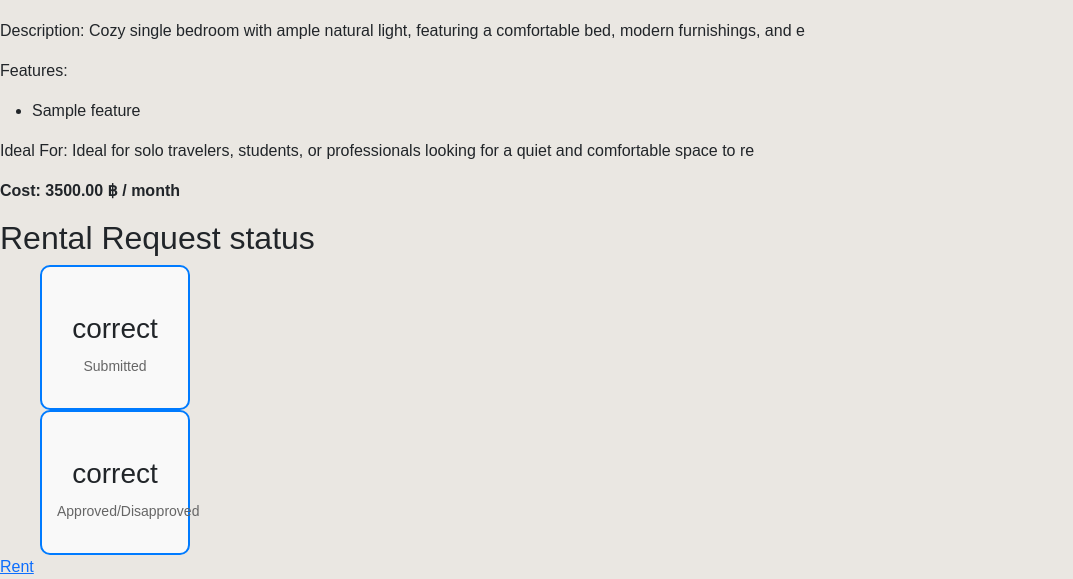
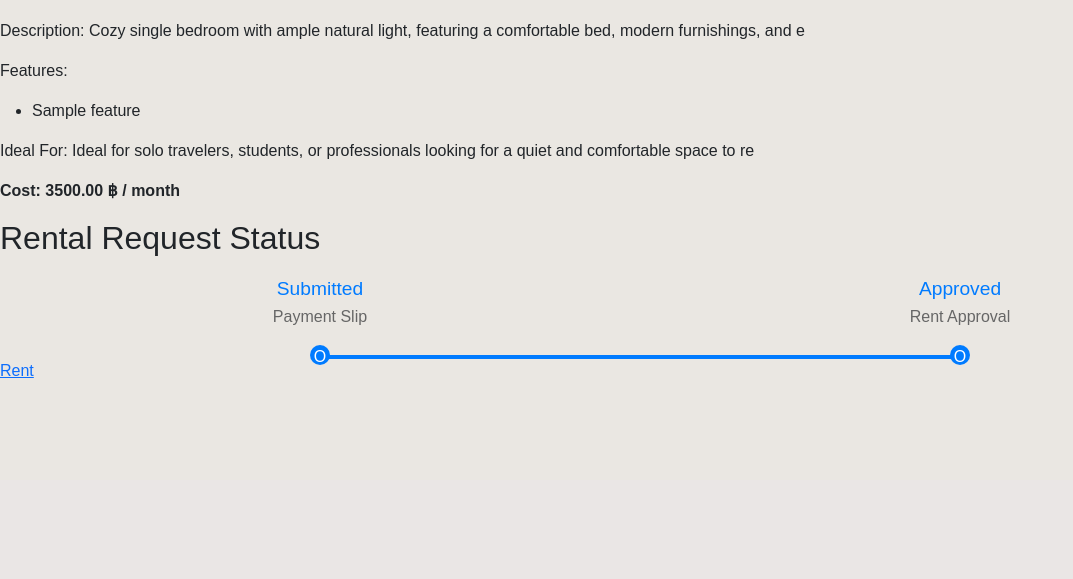
Before and after one commit to Pong50887/RentHub-Connect-Selenium, a Django app: page /rental/101/ in a window 1280 px wide. Shown: the part 320-899 px from the top of the page, without its empty margins (0-1073 px from the left). After the commit the page ends 698 px from the top, so only its background shows below. Run offline with Django 5.2, Linux system fonts and the light colour scheme; a user stored in the database is signed in; data comes from the database, SQL or seed files in the repository; tables that the repository leaves empty hold one stand-in row (values such as "Sample post").

Commit message:
More appropriate RentalRequest status visualization

```diff
--- a/renthub/static/renthub/status.css
+++ b/renthub/static/renthub/status.css
@@ -1,60 +1,47 @@
-.milestone-container {
+.milestone-row {
     display: flex;
-    justify-content: center;
-    margin: 20px 0;
-    position: relative; /* Position relative to manage the timeline line */
-}
-
-/* Add this for the timeline line */
-.milestone-container::before {
-    content: '';
-    position: absolute;
-    top: 50%; /* Halfway through the container to run through the middle */
-    left: 0;
-    right: 0;
-    height: 4px; /* Thickness of the line */
-    background-color: #007bff; /* Line color */
-    z-index: 0; /* Make sure it sits behind the milestones */
-}
-
-.milestone-line {
-    display: flex;
-    align-items: center;
+    justify-content: space-between;
+    width: 100%;
+    margin-top: 20px;
     position: relative;
 }
 
 .milestone {
-    background-color: #f9f9f9;
-    border: 2px solid #007bff;
-    border-radius: 10px;
-    padding: 15px;
-    width: 150px;
-    margin: 0 40px; /* Increased margin for spacing between items */
+    display: flex;
+    flex-direction: column;
+    align-items: center;
+    flex: 1;
+    margin: 0 10px;
     text-align: center;
     position: relative;
-    z-index: 1; /* Ensure milestone boxes are above the line */
 }
 
-/* Circle styling */
+.milestone-status h3 {
+    font-size: 1.2rem;
+    color: #007bff;
+    margin-bottom: 5px;
+}
+
 .milestone-circle {
     width: 20px;
     height: 20px;
     border-radius: 50%;
     background-color: #007bff;
-    position: absolute;
-    top: -15px; /* Adjust so circle stays above the line */
-    left: 50%;
-    transform: translateX(-50%);
-    z-index: 2; /* Circles are above the line */
+    margin-bottom: 10px;
+    position: relative;
 }
 
-.milestone-status {
-    margin-top: 30px; /* Create space below the circle */
+.progress-line {
+    width: 50%;
+    height: 4px;
+    background-color: #007bff;
+    margin: 0 auto;
+    position: relative;
+    z-index: -1;
+    margin-top: -20px;
 }
 
-/* Optional: Style milestone description */
-.milestone-description {
-    margin-top: 10px;
-    font-size: 14px;
+.milestone-description p {
+    font-size: 1rem;
     color: #666;
 }
--- a/renthub/templates/renthub/rental.html
+++ b/renthub/templates/renthub/rental.html
@@ -24,7 +24,8 @@
 
     <div class="rental-status">
     {% if milestones %}
-        <h2>Rental Request status</h2>
+        <h2>Rental Request Status</h2>
+        <div class="milestone-row">
             {% for milestone in milestones %}
                 <div class="milestone">
                     <div class="milestone-status">
@@ -33,8 +34,18 @@
                     <div class="milestone-description">
                         <p>{{ milestone.description }}</p>
                     </div>
+                    <div class="milestone-circle">
+                        {% if milestone.status == "Submitted" or milestone.status == "Approved" %}
+                            <p style="color: white;">O</p>
+                        {% elif milestone.status == "Rejected" %}
+                            <p style="color: white;">X</p>
+                        {% endif %}
+                    </div>
                 </div>
             {% endfor %}
+        </div>
+        <!-- Progress Line -->
+        <div class="progress-line"></div>
     {% endif %}
     </div>
 
--- a/renthub/utils.py
+++ b/renthub/utils.py
@@ -29,17 +29,17 @@ def delete_qr_code(room_number):
 def get_rental_progress_data(status):
     """Return milestones information regarding rental request approval status."""
     milestones = [
-        {"step": 1, "description": "Submitted", "status": "pending"},
-        {"step": 2, "description": "Approved/Disapproved", "status": "pending"},
+        {"step": 1, "description": "Payment Slip", "status": "Pending"},
+        {"step": 2, "description": "Rent Approval", "status": "Pending"},
     ]
 
     if status == "wait":
-        milestones[0]["status"] = "correct"
+        milestones[0]["status"] = "Submitted"
     elif status == "approve":
-        milestones[0]["status"] = "correct"
-        milestones[1]["status"] = "correct"
+        milestones[0]["status"] = "Submitted"
+        milestones[1]["status"] = "Approved"
     elif status == "reject":
-        milestones[0]["status"] = "correct"
-        milestones[1]["status"] = "incorrect"
+        milestones[0]["status"] = "Submitted"
+        milestones[1]["status"] = "Rejected"
 
     return milestones
```
Lines whose indentation alone changed are shown as unchanged.
